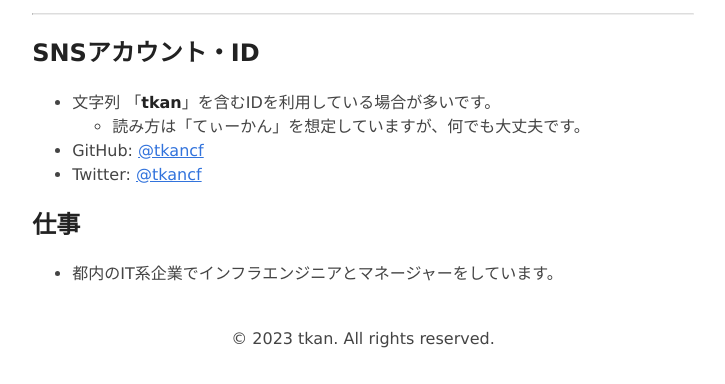
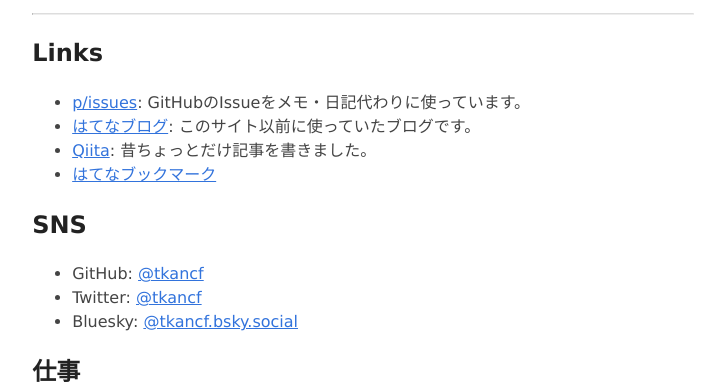
Before and after one commit to tkancf/tkancf.com, an Astro site: page /about in a window 1280 px wide. Shown: the part 581-965 px from the top of the page, without its empty margins (277-1002 px from the left). Built offline with nearby package versions, Linux system fonts and the light colour scheme; Astro itself is replaced by a stand-in of ours.

Commit message:
Update about me

```diff
--- a/src/pages/about.astro
+++ b/src/pages/about.astro
@@ -9,20 +9,36 @@
   updatedDate={new Date("2023/04/22")}
   heroImage="/placeholder-about.webp"
 >
-  <h2>SNSアカウント・ID</h2>
+  <h2>Links</h2>
   <ul>
     <li>
-      文字列 「<strong>tkan</strong>」を含むIDを利用している場合が多いです。<br
-      />
-      <ul>
-        <li>読み方は「てぃーかん」を想定していますが、何でも大丈夫です。</li>
-      </ul>
+      <a href="https://github.com/tkancf/p/issues">p/issues</a>:
+      GitHubのIssueをメモ・日記代わりに使っています。
     </li>
+    <li>
+      <a href="https://tkancf.hateblo.jp/">はてなブログ</a>:
+      このサイト以前に使っていたブログです。
+    </li>
+    <li>
+      <a href="https://qiita.com/tkancf">Qiita</a>:
+      昔ちょっとだけ記事を書きました。
+    </li>
+    <li>
+      <a href="https://b.hatena.ne.jp/tkancf/bookmark">はてなブックマーク</a>
+    </li>
+  </ul>
+  <h2>SNS</h2>
+  <ul>
     <li>
       GitHub: <a href="https://github.com/tkancf">@tkancf</a>
     </li>
     <li>
       Twitter: <a href="https://twitter.com/tkancf">@tkancf</a>
+    </li>
+    <li>
+      Bluesky: <a href="https://bsky.app/profile/tkancf.bsky.social"
+        >@tkancf.bsky.social</a
+      >
     </li>
   </ul>
   <h2>仕事</h2>
```
